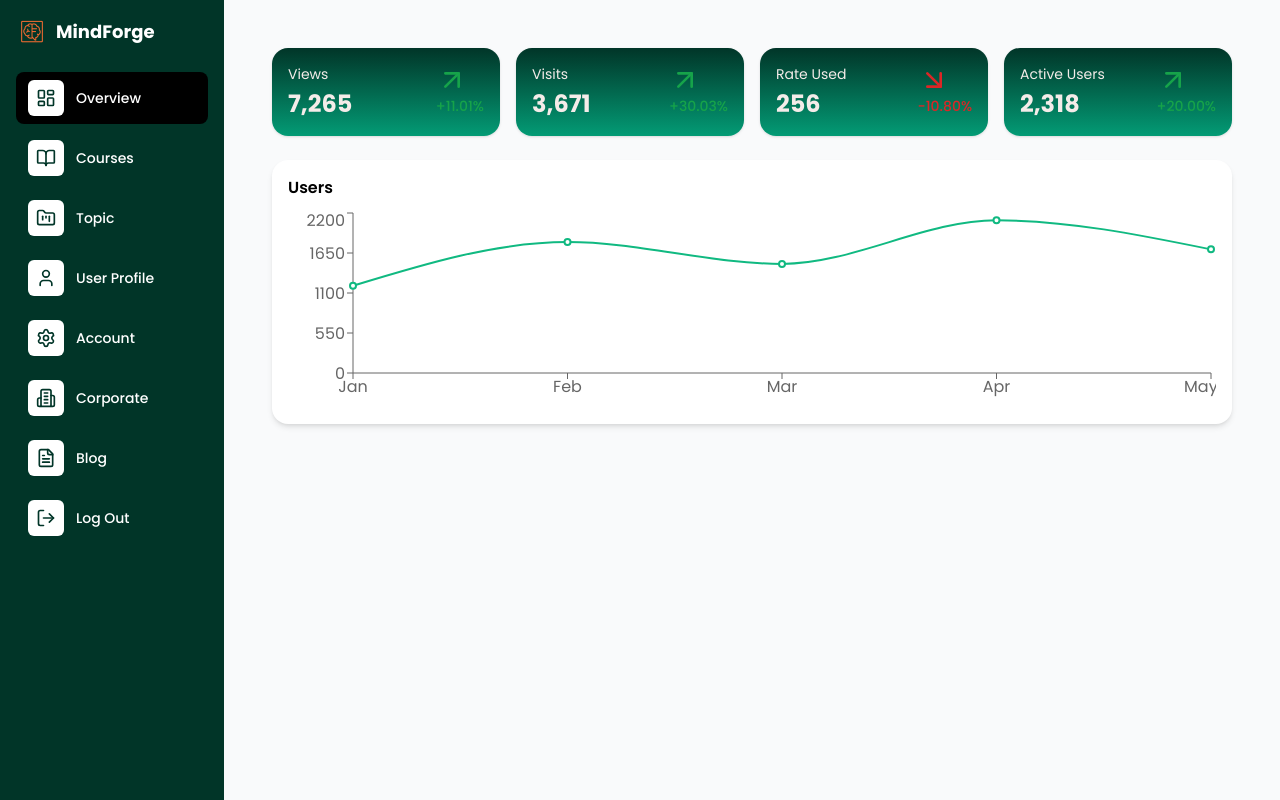
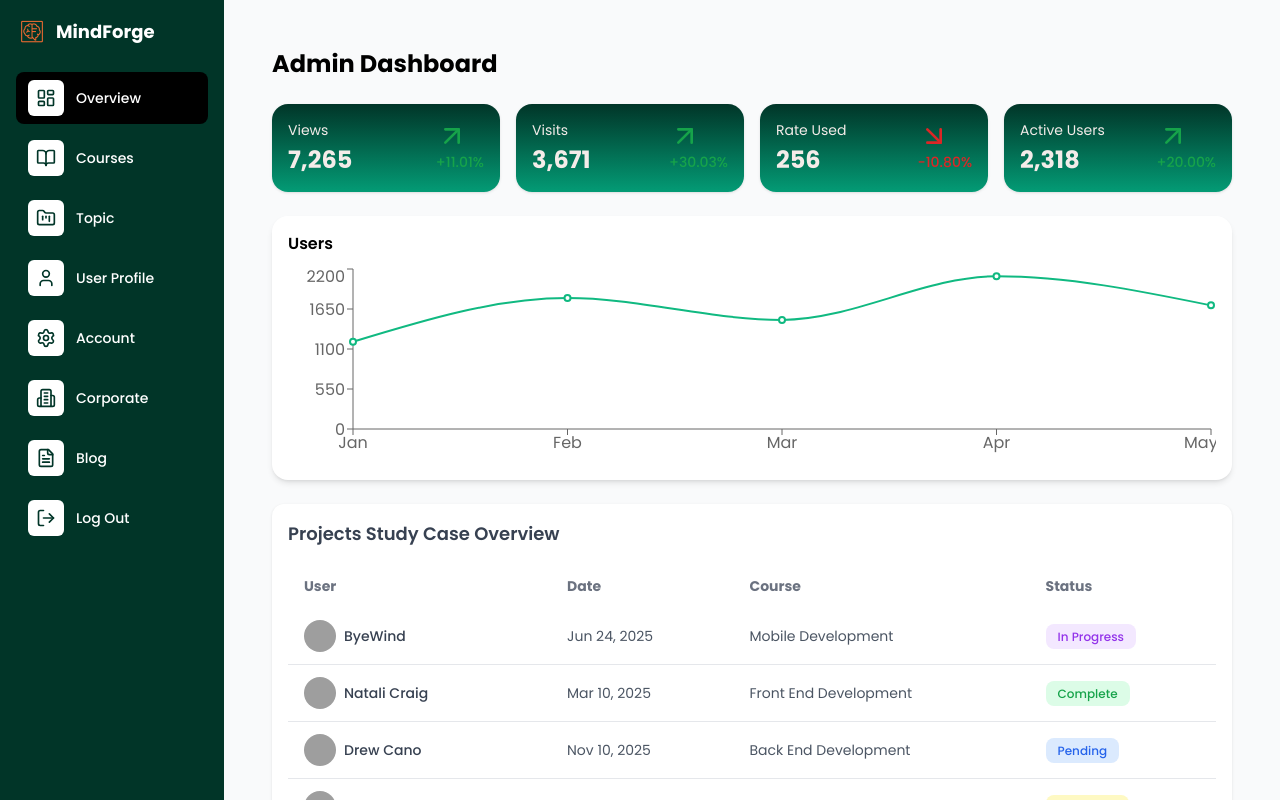
Before and after one commit to mind-forgee/mind-forge-fe, a React (Vite) app: page /admin/overview in a window 1280 px wide. Built offline with nearby package versions, Linux system fonts and the light colour scheme; grey boxes are pictures that could not be loaded.

Commit message:
feat: fixed navigate after create course and loading spinner

```diff
--- /dev/null
+++ b/src/components/admin/UserTable.jsx
@@ -0,0 +1,47 @@
+import { statusConfig } from "../../config/statusConfig";
+
+export default function UserTable({ data }) {
+  return (
+    <div className=" overflow-x-auto">
+      <table className="w-full text-sm text-left border-collapse">
+        <thead>
+          <tr className="text-gray-500">
+            <th className="py-3 px-4">User</th>
+            <th className="py-3 px-4">Date</th>
+            <th className="py-3 px-4">Course</th>
+            <th className="py-3 px-4">Status</th>
+          </tr>
+        </thead>
+        <tbody>
+          {data.map((user) => {
+            const status = statusConfig[user.status];
+            return (
+              <tr
+                key={user.id}
+                className="border-b last:border-none hover:bg-gray-50"
+              >
+                <td className="py-3 px-4 flex items-center gap-2">
+                  <img
+                    src={user.avatar}
+                    alt={user.name}
+                    className="w-8 h-8 rounded-full"
+                  />
+                  <span className="font-medium text-gray-700">{user.name}</span>
+                </td>
+                <td className="py-3 px-4 text-gray-600">{user.date}</td>
+                <td className="py-3 px-4 text-gray-600">{user.course}</td>
+                <td className="py-3 px-4">
+                  <span
+                    className={`px-3 py-1 rounded-lg text-xs font-medium ${status.color}`}
+                  >
+                    {status.label}
+                  </span>
+                </td>
+              </tr>
+            );
+          })}
+        </tbody>
+      </table>
+    </div>
+  );
+}
--- a/src/components/ui/LoadingSpinner.jsx
+++ b/src/components/ui/LoadingSpinner.jsx
@@ -1,28 +1,5 @@
-export default function LoadingSpinner({
-  visible = true,
-  size = 24,
-  color = "border-gray-500",
-  fullscreen = false,
-}) {
-  if (!visible) return null;
-
-  const spinner = (
-    <div
-      className={`animate-spin rounded-full border-b-2 ${color}`}
-      style={{
-        width: size,
-        height: size,
-      }}
-    ></div>
+export default function LoadingSpinner() {
+  return (
+    <div className="loader"></div>
   );
-
-  if (fullscreen) {
-    return (
-      <div className="fixed inset-0 flex items-center justify-center bg-black/50 z-50">
-        {spinner}
-      </div>
-    );
-  }
-
-  return spinner;
 }
--- /dev/null
+++ b/src/config/statusConfig.js
@@ -0,0 +1,22 @@
+export const statusConfig = {
+  inProgress: {
+    label: "In Progress",
+    color: "bg-purple-100 text-purple-600",
+  },
+  complete: {
+    label: "Complete",
+    color: "bg-green-100 text-green-600",
+  },
+  pending: {
+    label: "Pending",
+    color: "bg-blue-100 text-blue-600",
+  },
+  approved: {
+    label: "Approved",
+    color: "bg-yellow-100 text-yellow-600",
+  },
+  rejected: {
+    label: "Rejected",
+    color: "bg-gray-200 text-gray-500",
+  },
+};
--- /dev/null
+++ b/src/data/userData.js
@@ -0,0 +1,42 @@
+export const userData = [
+  {
+    id: 1,
+    name: "ByeWind",
+    date: "Jun 24, 2025",
+    course: "Mobile Development",
+    status: "inProgress",
+    avatar: "https://i.pravatar.cc/40?img=1",
+  },
+  {
+    id: 2,
+    name: "Natali Craig",
+    date: "Mar 10, 2025",
+    course: "Front End Development",
+    status: "complete",
+    avatar: "https://i.pravatar.cc/40?img=2",
+  },
+  {
+    id: 3,
+    name: "Drew Cano",
+    date: "Nov 10, 2025",
+    course: "Back End Development",
+    status: "pending",
+    avatar: "https://i.pravatar.cc/40?img=3",
+  },
+  {
+    id: 4,
+    name: "Orlando Diggs",
+    date: "Dec 20, 2025",
+    course: "Project Management",
+    status: "approved",
+    avatar: "https://i.pravatar.cc/40?img=4",
+  },
+  {
+    id: 5,
+    name: "Andi Lane",
+    date: "Jul 25, 2025",
+    course: "System Management",
+    status: "rejected",
+    avatar: "https://i.pravatar.cc/40?img=5",
+  },
+];
--- a/src/hooks/useCreateCourse.jsx
+++ b/src/hooks/useCreateCourse.jsx
@@ -1,15 +1,28 @@
-import { useMutation } from "@tanstack/react-query"
-import { createCourse } from "../api/course/createCourse"
+/* eslint-disable no-unused-vars */
+import { useMutation } from "@tanstack/react-query";
+import { createCourse } from "../api/course/createCourse";
+import { useNavigate } from "react-router-dom";
+import { toast } from "sonner";
 
 const useCreateCourse = () => {
-    const { mutate: handleGetCourse, isPending } = useMutation({
-        mutationFn: (body) => createCourse(body)
-    })
+  const navigate = useNavigate();
+  const { mutate: handleGetCourse, isPending } = useMutation({
+    mutationFn: (body) => createCourse(body),
 
-    return {
-        handleGetCourse,
-        isPending
-    }
-}
+    onError: (err) => {
+      console.log(err);
+      toast.error("Failed to create course");
+    },
+    onSuccess: (res) => {
+      toast.success("Redirecting...");
+      return navigate("/dashboard");
+    },
+  });
 
-export default useCreateCourse
+  return {
+    handleGetCourse,
+    isPending,
+  };
+};
+
+export default useCreateCourse;
--- a/src/hooks/useLogin.jsx
+++ b/src/hooks/useLogin.jsx
@@ -18,7 +18,7 @@ const useLogin = () => {
             if (res?.data.selected_course) {
                 return navigate('/dashboard')
             }
-            return navigate('/success')
+            return navigate('/select-course')
         }
     })
 
--- a/src/index.css
+++ b/src/index.css
@@ -24,3 +24,21 @@ body{
 .custom-pagination .swiper-pagination-bullet-active {
   opacity: 1;
 }
+
+
+.loader {
+  width: 50px;
+  padding: 8px;
+  aspect-ratio: 1;
+  border-radius: 50%;
+  background: #25b09b;
+  --_m:
+    conic-gradient(#0000 10%,#000),
+    linear-gradient(#000 0 0) content-box;
+  -webkit-mask: var(--_m);
+          mask: var(--_m);
+  -webkit-mask-composite: source-out;
+          mask-composite: subtract;
+  animation: l3 1s infinite linear;
+}
+@keyframes l3 {to{transform: rotate(1turn)}}
--- a/src/pages/admin/Overview.jsx
+++ b/src/pages/admin/Overview.jsx
@@ -2,10 +2,13 @@ import React from "react";
 import StatsCard from "../../components/admin/StatsCard";
 import UsersChart from "../../components/admin/UserCharts";
 import { statsData, usersChartData } from "../../data/dashboardMock";
+import { userData } from "../../data/userData";
+import UserTable from "../../components/admin/UserTable";
 
 const Overview = () => {
   return (
     <div className="p-6 space-y-6">
+      <h1 className="text-2xl font-bold">Admin Dashboard</h1>
       <div className="grid grid-cols-1 sm:grid-cols-2 lg:grid-cols-4 gap-4">
         {statsData.map((item, index) => (
           <StatsCard key={index} {...item} />
@@ -13,6 +16,12 @@ const Overview = () => {
       </div>
 
       <UsersChart data={usersChartData} />
+      <div className="bg-white rounded-xl shadow p-4">
+        <h2 className="text-lg font-semibold text-gray-700 mb-4">
+          Projects Study Case Overview
+        </h2>
+        <UserTable data={userData} />
+      </div>
     </div>
   );
 };
--- a/src/pages/admin/Topics.jsx
+++ b/src/pages/admin/Topics.jsx
@@ -1,10 +1,12 @@
 import { useState } from "react";
-import { topics } from "../../data/topics";
 import TopicsTable from "../../components/admin/TopicsTable";
 import TopicsModal from "../../components/admin/TopicsModal";
 import AddTopicForm from "../../components/form/AddTopicForm";
+import { useGetAllTopics } from "../../hooks/useGetAllTopics";
+import LoadingSpinner from "../../components/ui/LoadingSpinner";
 
 const Topics = () => {
+  const { data: topics, isLoading } = useGetAllTopics();
   const [data, setData] = useState(topics);
   const [isOpen, setIsOpen] = useState(false);
 
@@ -15,11 +17,18 @@ const Topics = () => {
 
   return (
     <main className="p-6">
-      <TopicsTable
-        columns={["ID", "Name", "Image", "Description"]}
-        data={data}
-        onAdd={() => setIsOpen(true)}
-      />
+      <h1 className="text-2xl font-bold mb-4">Topics</h1>
+      {isLoading ? (
+        <div className="min-h-screen flex justify-center items-center">
+          <LoadingSpinner  />
+        </div>
+      ) : (
+        <TopicsTable
+          columns={["ID", "Name", "Image", "Description"]}
+          data={data}
+          onAdd={() => setIsOpen(true)}
+        />
+      )}
 
       <TopicsModal isOpen={isOpen} onClose={() => setIsOpen(false)}>
         <AddTopicForm onSubmit={handleAdd} />
--- a/src/pages/users/Dashboard.jsx
+++ b/src/pages/users/Dashboard.jsx
@@ -2,9 +2,9 @@ import CourseChapters from "../../components/courses/CourseChapter";
 import CourseProgress from "../../components/courses/CourseProgress";
 import Hero from "../../components/courses/Hero";
 import CourseTabs from '../../components/courses/CourseTabs'
-
 import { useGetUserCourse } from "../../hooks/useGetUserCourse";
 import SecondaryButton from "../../components/ui/SecondaryButton";
+import LoadingSpinner from "../../components/ui/LoadingSpinner";
 
 
 const Dashboard = () => {
@@ -13,7 +13,7 @@ const Dashboard = () => {
   if (isLoading) {
     return (
       <div className="flex justify-center items-center min-h-screen">
-        <p className="text-lg">Loading course...</p>
+        <LoadingSpinner />
       </div>
     );
   }
```
